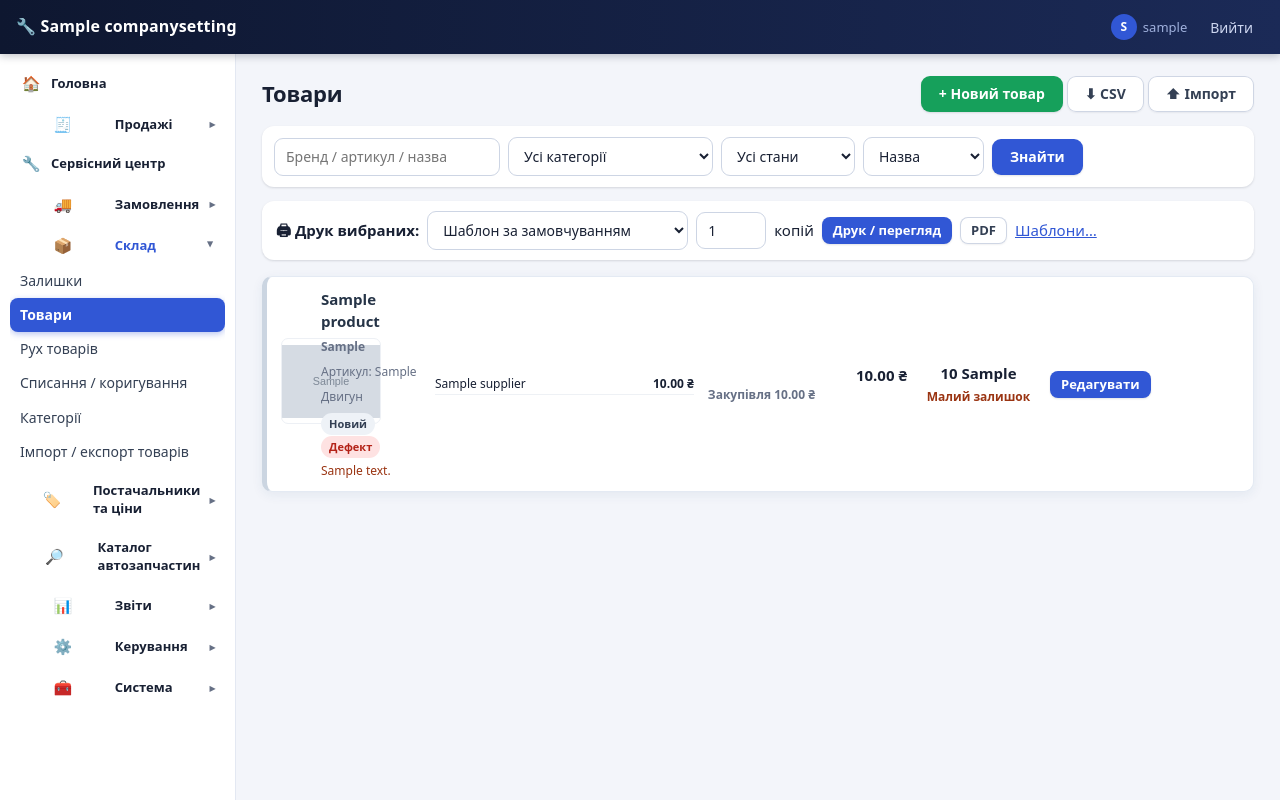
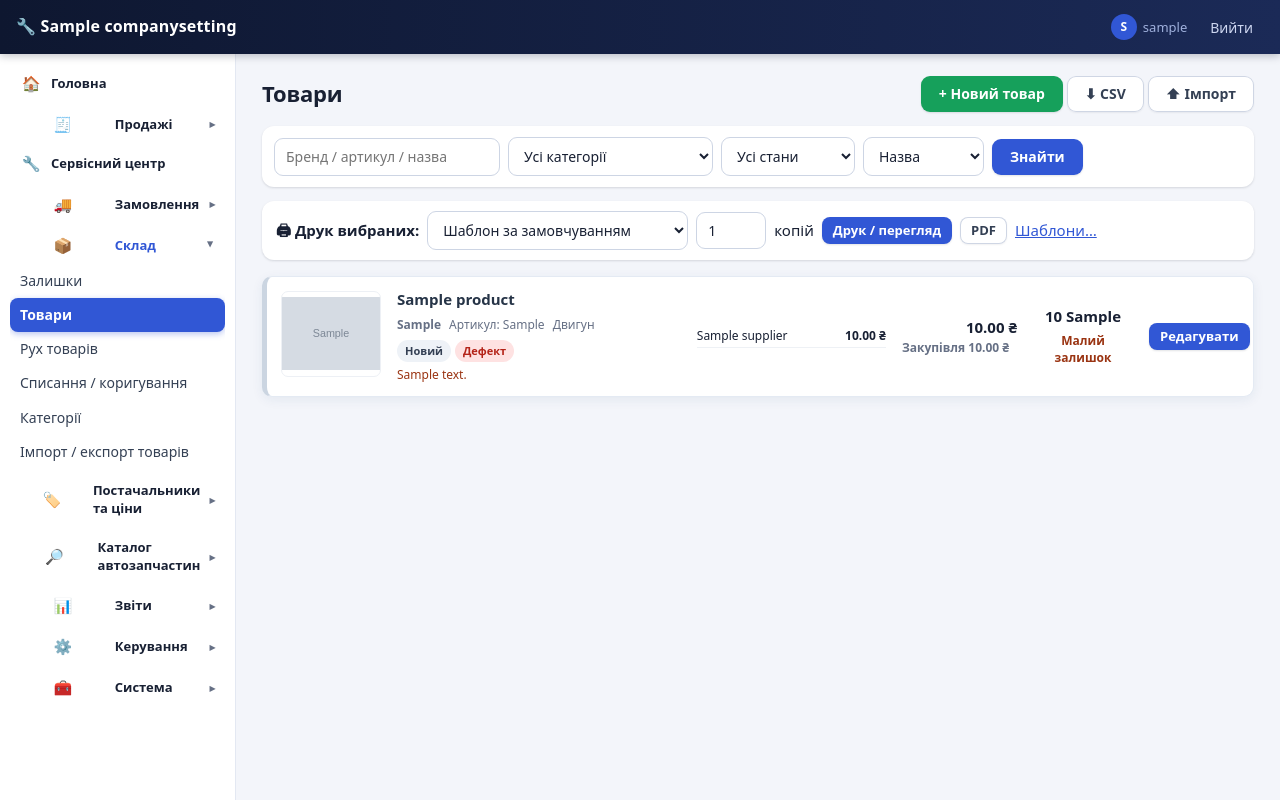
Before and after one commit to pavlo9840-gggpol/crm-prototup, a Django app: page /products/ in a window 1280 px wide. Run offline with Django 4.2, Linux system fonts and the light colour scheme; a user stored in the database is signed in; data comes from the database, SQL or seed files in the repository; tables that the repository leaves empty hold one stand-in row (values such as "Sample post"); grey boxes marked "Sample" are stand-in pictures.

Commit message:
Fix product list grid spacing so names do not overlap photos

```diff
--- a/core/templates/core/product_list.html
+++ b/core/templates/core/product_list.html
@@ -3,7 +3,7 @@
 .products-head{display:flex;justify-content:space-between;align-items:center;gap:12px;flex-wrap:wrap;margin-bottom:14px}
 .products-filter{display:flex;gap:8px;align-items:center;flex-wrap:wrap}.products-filter input,.products-filter select{min-height:38px}
 .product-results{display:grid;gap:10px}
-.product-row{display:grid;grid-template-columns:26px 100px minmax(210px,1.3fr) minmax(170px,1fr) 115px 100px 75px;gap:14px;align-items:center;background:#fff;border:1px solid #e4eaf3;border-radius:10px;padding:12px 14px;box-shadow:0 3px 12px rgba(26,65,110,.07);border-left:5px solid #cbd5e1}
+.product-row{display:grid;grid-template-columns:100px minmax(260px,1.5fr) minmax(170px,1fr) 115px 100px 90px;gap:16px;align-items:center;background:#fff;border:1px solid #e4eaf3;border-radius:10px;padding:12px 14px;box-shadow:0 3px 12px rgba(26,65,110,.07);border-left:5px solid #cbd5e1}
 .product-row.condition-used{border-left-color:#d97706;background:#fffdf7}.product-row.condition-refurbished{border-left-color:#2563eb}.product-row.condition-incomplete{border-left-color:#dc2626;background:#fffafa}
 .product-photo{width:100px;height:86px;object-fit:contain;border:1px solid #edf0f5;border-radius:7px;background:#fff;cursor:zoom-in}
 .product-photo-empty{width:100px;height:86px;border-radius:7px;background:#f2f5f9;display:flex;align-items:center;justify-content:center;color:#98a2b3;font-size:12px}
@@ -12,7 +12,7 @@
 .condition-tag.used{background:#fff0cc;color:#925b00}.condition-tag.refurbished{background:#dbeafe;color:#1d4ed8}.condition-tag.incomplete,.defect-tag{background:#fee2e2;color:#b42318}
 .product-price{text-align:right;font-weight:700;white-space:nowrap}.supplier-offers{font-size:12px;display:grid;gap:4px}.supplier-offer{display:flex;justify-content:space-between;gap:8px;border-bottom:1px solid #eef1f5;padding:2px 0}.supplier-offer strong{white-space:nowrap}.supplier-empty{font-size:12px;color:#98a2b3}.product-stock{text-align:center;font-weight:700}.product-actions{text-align:right}
 .product-note{font-size:12px;color:#9a3412;margin-top:4px}
-@media(max-width:850px){.product-row{grid-template-columns:82px minmax(0,1fr) 90px;gap:9px}.product-photo,.product-photo-empty{width:76px;height:72px}.product-price,.product-stock{text-align:left}.product-actions{grid-column:2/4;text-align:left}}
+@media(max-width:850px){.product-row{grid-template-columns:76px minmax(0,1fr);gap:10px 14px;padding:12px}.product-photo,.product-photo-empty{width:76px;height:72px}.product-row>div:nth-child(2){min-width:0}.product-name{overflow-wrap:anywhere}.supplier-offers{grid-column:1/3}.product-price,.product-stock{text-align:left}.product-actions{grid-column:1/3;text-align:left}}
 </style>
 <div class="products-head"><h2 style="margin:0">Товари</h2><div>
 <a class="btn green" href="{% url 'product_new' %}">+ Новий товар</a>
```
